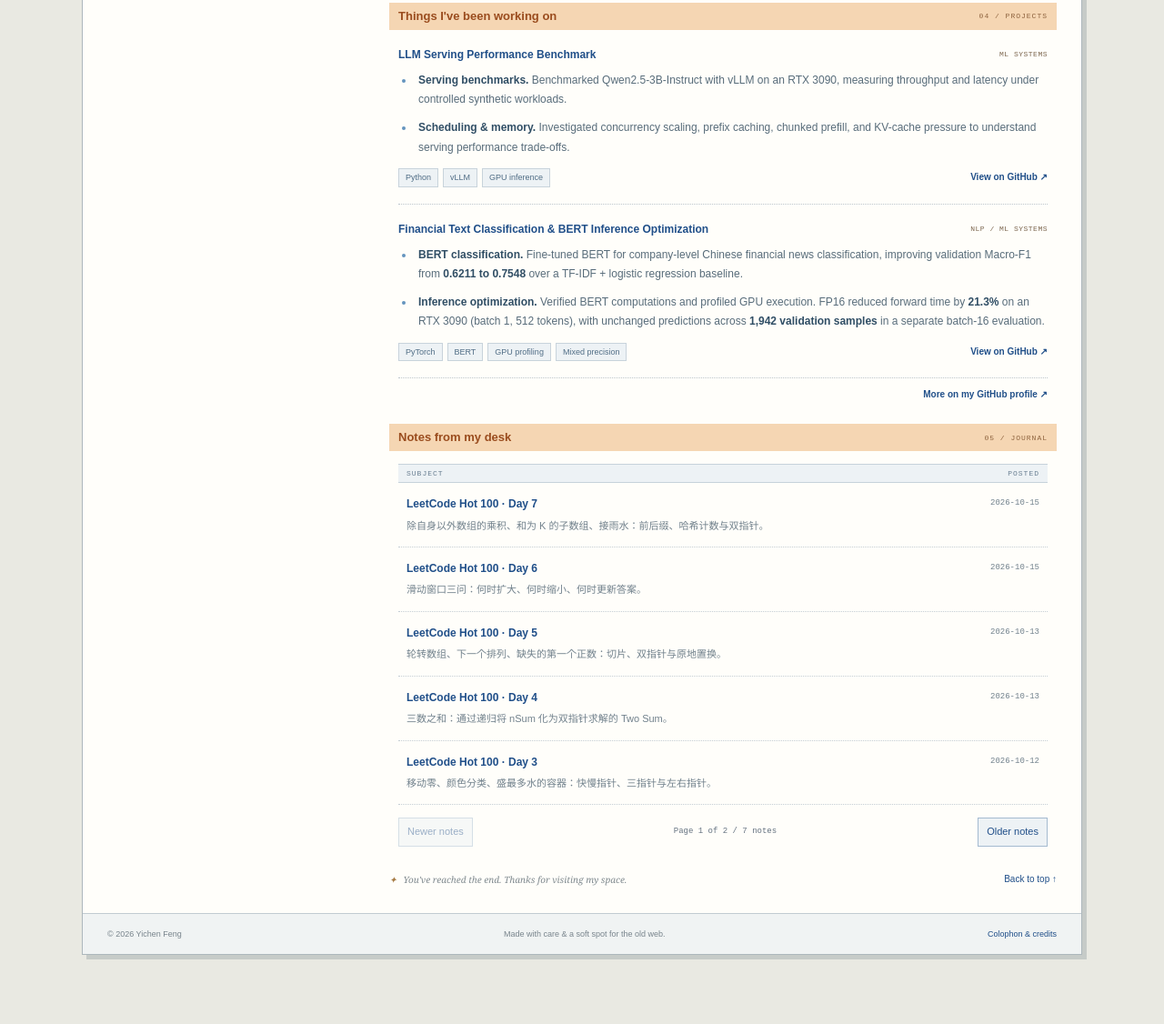
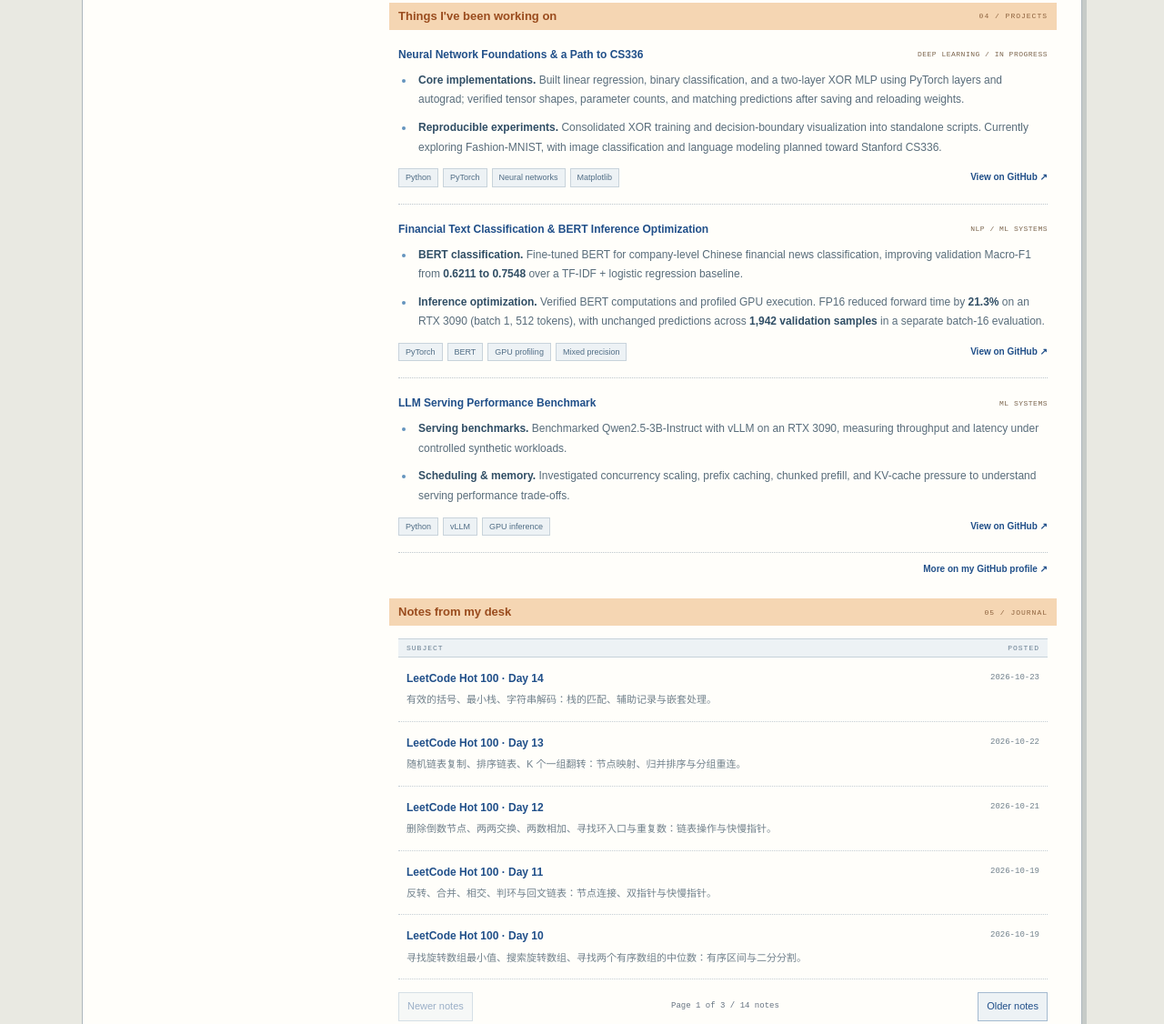
Before and after one commit to YichenCharlie/YichenCharlie.github.io, a plain HTML site: page index.html in a window 1280 px wide. Shown: the part 1415-2541 px from the top of the page at 91% size. Before the commit the page ends 2501 px from the top, so only its background shows below. Drawn offline with Linux system fonts and the light colour scheme.

Commit message:
Add profile portrait and neural network project; refresh notes index

```diff
--- a/assets/style.css
+++ b/assets/style.css
@@ -32,8 +32,8 @@ button,a,summary{-webkit-tap-highlight-color:transparent}
 .profile-handle{font:11px 'Courier New',monospace;color:var(--muted);margin:7px 0 18px}
 .profile-intro{display:flex;gap:18px;align-items:flex-start}
 .portrait{width:139px;height:163px;flex-shrink:0;background:#e8eef0;border:1px solid #b2c1cc;box-shadow:inset 0 0 0 5px #f8faf8;display:flex;align-items:center;justify-content:center;flex-direction:column}
-.portrait svg{width:109px;height:109px;image-rendering:pixelated}
-.portrait>span{font:8px 'Courier New',monospace;letter-spacing:1px;color:#4e6b86}
+.portrait{padding:5px;overflow:hidden}
+.portrait img{display:block;width:100%;height:100%;object-fit:contain;object-position:center bottom}
 .profile-summary{padding-top:3px;font-size:12px;line-height:1.5}
 .profile-summary>p:first-child{font:italic 16px/1.35 Georgia,serif;margin-bottom:16px}
 .small-label{font:8px/1.5 'Courier New',monospace;letter-spacing:1px;color:#77828a}
--- a/data/notes.json
+++ b/data/notes.json
@@ -1,4 +1,46 @@
 [
+  {
+    "title": "LeetCode Hot 100 · Day 14",
+    "date": "2026-10-23",
+    "summary": "有效的括号、最小栈、字符串解码：栈的匹配、辅助记录与嵌套处理。",
+    "url": "notes/leetcode-hot100-day-014/"
+  },
+  {
+    "title": "LeetCode Hot 100 · Day 13",
+    "date": "2026-10-22",
+    "summary": "随机链表复制、排序链表、K 个一组翻转：节点映射、归并排序与分组重连。",
+    "url": "notes/leetcode-hot100-day-013/"
+  },
+  {
+    "title": "LeetCode Hot 100 · Day 12",
+    "date": "2026-10-21",
+    "summary": "删除倒数节点、两两交换、两数相加、寻找环入口与重复数：链表操作与快慢指针。",
+    "url": "notes/leetcode-hot100-day-012/"
+  },
+  {
+    "title": "LeetCode Hot 100 · Day 11",
+    "date": "2026-10-19",
+    "summary": "反转、合并、相交、判环与回文链表：节点连接、双指针与快慢指针。",
+    "url": "notes/leetcode-hot100-day-011/"
+  },
+  {
+    "title": "LeetCode Hot 100 · Day 10",
+    "date": "2026-10-19",
+    "summary": "寻找旋转数组最小值、搜索旋转数组、寻找两个有序数组的中位数：有序区间与二分分割。",
+    "url": "notes/leetcode-hot100-day-010/"
+  },
+  {
+    "title": "LeetCode Hot 100 · Day 9",
+    "date": "2026-10-18",
+    "summary": "搜索插入位置、查找元素的首尾位置、搜索二维矩阵：二分查找与边界定位。",
+    "url": "notes/leetcode-hot100-day-009/"
+  },
+  {
+    "title": "LeetCode Hot 100 · Day 8",
+    "date": "2026-10-16",
+    "summary": "矩阵置零、螺旋矩阵、旋转图像、搜索二维矩阵 II：行列标记、边界遍历与转置。",
+    "url": "notes/leetcode-hot100-day-008/"
+  },
   {
     "title": "LeetCode Hot 100 · Day 7",
     "date": "2026-10-15",
--- a/index.html
+++ b/index.html
@@ -14,7 +14,7 @@
 <div class="breadcrumb"><span>You are here: <a href="./">the internet</a> / <strong>Yichen's space</strong></span><span>Welcome, visitor!</span></div>
 <main id="main" class="layout">
 <aside class="sidebar" aria-label="Profile and links">
-<section class="profile"><h1>Yichen Feng</h1><p class="profile-handle">@YichenCharlie</p><div class="profile-intro"><div class="portrait" aria-label="Profile photo not yet added"><svg viewBox="0 0 120 120" role="img" aria-label="Photo placeholder"><path d="M39 32h42v34H39zM27 69h66v30H27zM46 25h28v7H46zM32 40h7v19h-7zM81 40h7v19h-7zM20 83h7v16h-7zM93 83h7v16h-7z" fill="#90abc4"/></svg><span>PHOTO TO COME</span></div><div class="profile-summary"><p>Welcome to<br>my little corner<br>of the web.</p><span class="small-label">PROFILE</span><p class="quiet">Computer Science<br>&amp; Technology</p></div></div><p class="profile-links">Find me on: <a href="https://github.com/YichenCharlie" target="_blank" rel="noopener noreferrer">GitHub</a> | <a href="https://leetcode.com/u/charlieyichen/" target="_blank" rel="noopener noreferrer">LeetCode</a></p></section>
+<section class="profile"><h1>Yichen Feng</h1><p class="profile-handle">@YichenCharlie</p><div class="profile-intro"><div class="portrait"><img src="assets/portrait.png" alt="Yichen Feng with pigeons" width="1161" height="1355" decoding="async"></div><div class="profile-summary"><p>Welcome to<br>my little corner<br>of the web.</p><span class="small-label">PROFILE</span><p class="quiet">Computer Science<br>&amp; Technology</p></div></div><p class="profile-links">Find me on: <a href="https://github.com/YichenCharlie" target="_blank" rel="noopener noreferrer">GitHub</a> | <a href="https://leetcode.com/u/charlieyichen/" target="_blank" rel="noopener noreferrer">LeetCode</a></p></section>
 <section class="panel contact" id="contact"><h2 class="panel-title">Contacting Yichen</h2><div class="contact-grid"><a href="https://github.com/YichenCharlie" target="_blank" rel="noopener noreferrer"><span aria-hidden="true">⌘</span> GitHub profile ↗</a><a href="https://leetcode.com/u/charlieyichen/" target="_blank" rel="noopener noreferrer"><span aria-hidden="true">&lt;/&gt;</span> LeetCode ↗</a><a class="email-link" href="mailto:yf55@rice.edu"><span aria-hidden="true">&#9993;</span> yf55@rice.edu</a><button class="resume-button" type="button" disabled title="Resume download will be available later" aria-label="Resume download not yet available"><span aria-hidden="true">&#9649;</span> R&#233;sum&#233; <span class="resume-status">SOON</span></button></div></section>
 <section class="panel details"><h2 class="panel-title">Yichen's details</h2><dl><div><dt>Name</dt><dd>Yichen Feng</dd></div><div><dt>Education</dt><dd>Computer Science<br>&amp; Technology</dd></div><div><dt>Interests</dt><dd><a href="travel.html">Travel</a> &amp; Gaming</dd></div><div><dt>Location</dt><dd>Shanghai</dd></div><div><dt>Currently</dt><dd>Incoming MECE<br><span class="quiet">Rice · Spring 2027</span></dd></div></dl></section>
 <section class="panel hobbies"><h2 class="panel-title">Beyond the screen</h2><div class="hobby-window"><span class="hobby-icon" aria-hidden="true">&#9992;</span><div><h3>A love for travel</h3><p>Places, little detours &amp; new perspectives.</p><a href="travel.html">Open my travel notebook &#8599;</a></div></div></section>
@@ -37,12 +37,12 @@
   <h2 class="section-title">Things I've been working on <span>04 / PROJECTS</span></h2>
   <div class="section-body project-list">
     <article class="project-entry">
-      <div class="project-heading"><h3><a href="https://github.com/YichenCharlie/llm-serving-benchmark" target="_blank" rel="noopener noreferrer">LLM Serving Performance Benchmark</a></h3><span class="project-category">ML SYSTEMS</span></div>
+      <div class="project-heading"><h3><a href="https://github.com/YichenCharlie/neural-networks-to-cs336" target="_blank" rel="noopener noreferrer">Neural Network Foundations &amp; a Path to CS336</a></h3><span class="project-category">DEEP LEARNING / IN PROGRESS</span></div>
       <ul class="project-highlights">
-        <li><strong>Serving benchmarks.</strong> Benchmarked Qwen2.5-3B-Instruct with vLLM on an RTX 3090, measuring throughput and latency under controlled synthetic workloads.</li>
-        <li><strong>Scheduling &amp; memory.</strong> Investigated concurrency scaling, prefix caching, chunked prefill, and KV-cache pressure to understand serving performance trade-offs.</li>
+        <li><strong>Core implementations.</strong> Built linear regression, binary classification, and a two-layer XOR MLP using PyTorch layers and autograd; verified tensor shapes, parameter counts, and matching predictions after saving and reloading weights.</li>
+        <li><strong>Reproducible experiments.</strong> Consolidated XOR training and decision-boundary visualization into standalone scripts. Currently exploring Fashion-MNIST, with image classification and language modeling planned toward Stanford CS336.</li>
       </ul>
-      <div class="project-footer"><div class="project-tags"><span>Python</span><span>vLLM</span><span>GPU inference</span></div><a href="https://github.com/YichenCharlie/llm-serving-benchmark" target="_blank" rel="noopener noreferrer" aria-label="View LLM Serving Performance Benchmark on GitHub">View on GitHub &#8599;</a></div>
+      <div class="project-footer"><div class="project-tags"><span>Python</span><span>PyTorch</span><span>Neural networks</span><span>Matplotlib</span></div><a href="https://github.com/YichenCharlie/neural-networks-to-cs336" target="_blank" rel="noopener noreferrer" aria-label="View Neural Network Foundations and a Path to CS336 on GitHub">View on GitHub &#8599;</a></div>
     </article>
     <article class="project-entry">
       <div class="project-heading"><h3><a href="https://github.com/YichenCharlie/financial-text-inference" target="_blank" rel="noopener noreferrer">Financial Text Classification &amp; BERT Inference Optimization</a></h3><span class="project-category">NLP / ML SYSTEMS</span></div>
@@ -52,6 +52,14 @@
       </ul>
       <div class="project-footer"><div class="project-tags"><span>PyTorch</span><span>BERT</span><span>GPU profiling</span><span>Mixed precision</span></div><a href="https://github.com/YichenCharlie/financial-text-inference" target="_blank" rel="noopener noreferrer" aria-label="View Financial Text Classification and BERT Inference Optimization on GitHub">View on GitHub &#8599;</a></div>
     </article>
+    <article class="project-entry">
+      <div class="project-heading"><h3><a href="https://github.com/YichenCharlie/llm-serving-benchmark" target="_blank" rel="noopener noreferrer">LLM Serving Performance Benchmark</a></h3><span class="project-category">ML SYSTEMS</span></div>
+      <ul class="project-highlights">
+        <li><strong>Serving benchmarks.</strong> Benchmarked Qwen2.5-3B-Instruct with vLLM on an RTX 3090, measuring throughput and latency under controlled synthetic workloads.</li>
+        <li><strong>Scheduling &amp; memory.</strong> Investigated concurrency scaling, prefix caching, chunked prefill, and KV-cache pressure to understand serving performance trade-offs.</li>
+      </ul>
+      <div class="project-footer"><div class="project-tags"><span>Python</span><span>vLLM</span><span>GPU inference</span></div><a href="https://github.com/YichenCharlie/llm-serving-benchmark" target="_blank" rel="noopener noreferrer" aria-label="View LLM Serving Performance Benchmark on GitHub">View on GitHub &#8599;</a></div>
+    </article>
     <a class="all-projects" href="https://github.com/YichenCharlie/" target="_blank" rel="noopener noreferrer">More on my GitHub profile &#8599;</a>
   </div>
 </section>
```
Also changed, not shown: 1 other file.
